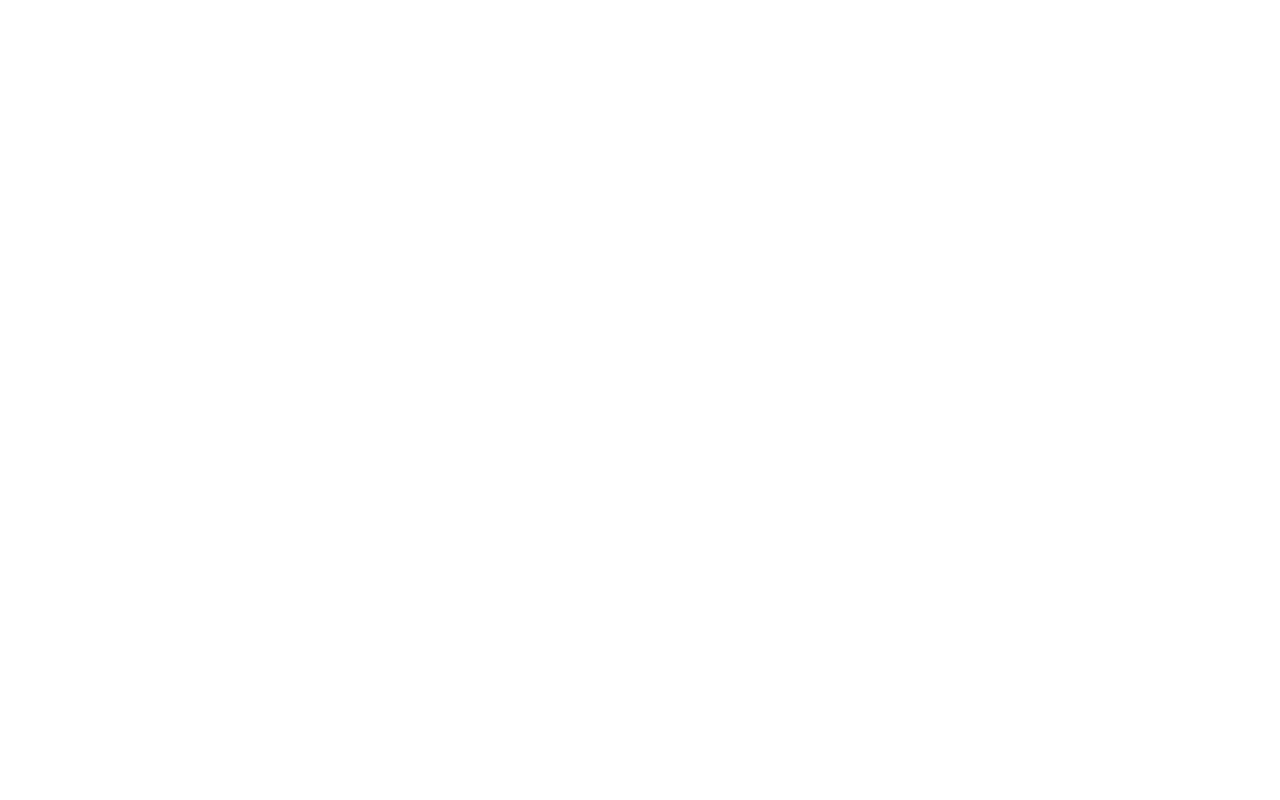
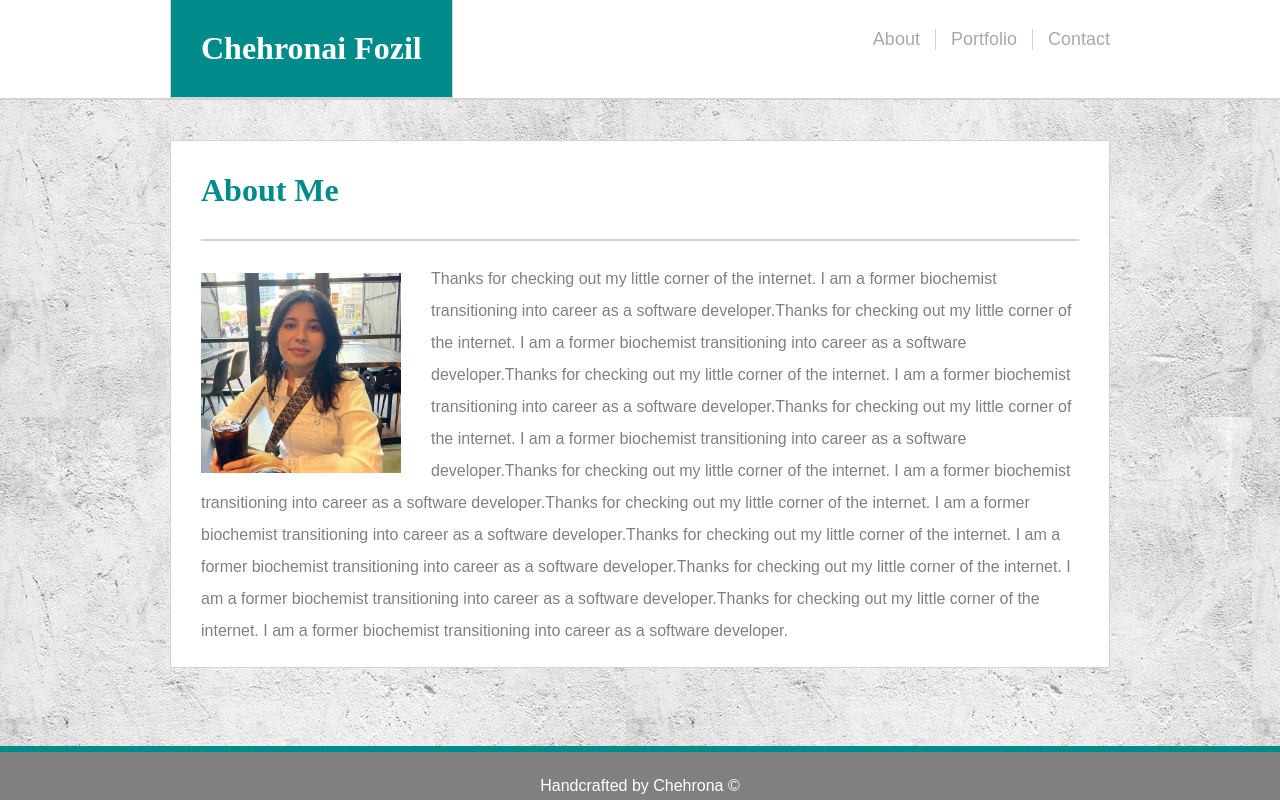
Before and after one commit to chehrona/Basic-Portfolio, a plain HTML site: page index.html in a window 1280 px wide. Drawn offline with Linux system fonts and the light colour scheme.

Commit message:
About Me page

```diff
--- a/assets/css/style.css
+++ b/assets/css/style.css
@@ -0,0 +1,110 @@
+body {
+    margin: 0px;
+    background-image: url("../images/plaster.jpeg");
+    font-family: sans-serif;
+
+}
+.topnav {
+    border-bottom: 2px solid lightgrey;
+    margin-bottom: 40px;
+    padding-left: 170px;
+    background-color: white;
+    display: flex;
+    margin-top: -1px;
+}
+
+.active {
+    position: absolute;
+    right: 0px;
+    display: inline-flex;
+    padding-top: 30px;
+    padding-bottom: 30px;
+    padding-right: 170px;
+    font-size: 16px;
+
+
+}
+#about {
+    margin-right: 15px;
+    padding-right: 15px;
+    border-right: 1px solid lightgrey;
+}
+
+#work {
+    margin-right: 15px;
+    padding-right: 15px;
+    border-right: 1px solid lightgrey;
+}
+#logo {
+    border: 1px solid lightgrey;
+    background-color: darkcyan;
+    padding: 30px;
+    margin: auto 0;
+    font-family: "Times New Roman";
+    font-weight: bolder;
+    color: white;
+    font-size: 32px;
+}
+img {
+    height: 200px;
+    width: 200px;
+    padding-bottom: 10px;
+    padding-top: 10px;
+    padding-right: 30px;
+    display: inline;
+    float: left;
+}
+.container {
+    padding-left: 30px;
+    border: 1px solid lightgrey;
+    margin-left: 170px;
+    margin-right: 170px;
+    padding-right: 30px;
+    background-color: white;
+}
+
+#pic {
+    display: inline;
+}
+p {
+    margin: 0px;
+    line-height: 2;
+    color: grey;
+    padding-bottom: 20px;
+}
+h1 {
+    border-bottom: 2.5px solid lightgrey;
+    padding-bottom: 30px;
+    padding-top: 10px;
+    font-family: "Times New Roman";
+    font-weight: bold;
+    color: darkcyan;
+}
+
+footer {
+    position: fixed;
+    bottom: 0;
+    width: 100%;
+    border-top: 6px solid darkcyan;
+    text-align: center;
+    padding-top: 25px;
+    margin: auto 0;
+    background-color: grey;
+    color: white;
+    padding-bottom: 5px;
+}
+
+a:link {
+    text-decoration: none;
+    color: darkgrey;
+    font-size: 18px;
+}
+
+a:visited {
+    color: darkgrey;
+}
+
+a:hover {
+    color: black;
+
+}
--- a/index.html
+++ b/index.html
@@ -2,9 +2,36 @@
 <html lang="en">
 <head>
     <meta charset="UTF-8">
-    <title>Title</title>
+    <title>Chehronai Fozil</title>
+    <link rel="stylesheet" href="assets/css/style.css">
 </head>
 <body>
+<div class="topnav">
+  <div id="logo">Chehronai Fozil</div>
+  <div class="active">
+      <div id="about">
+        <a href="#news">About</a></div>
+      <div id="work"> <a href="portfolio.html">Portfolio</a></div>
+      <div id="contact"> <a href="contact.html">Contact</a></div>
+  </div>
+</div>
+<div class="container">
+    <h1>About Me</h1>
+    <div id="pic">
+        <img src="assets/images/profile.jpg">
 
+        <p>Thanks for checking out my little corner of the internet.
+        I am a former biochemist transitioning into career as a software developer.Thanks for checking out my little corner of the internet.
+        I am a former biochemist transitioning into career as a software developer.Thanks for checking out my little corner of the internet.
+        I am a former biochemist transitioning into career as a software developer.Thanks for checking out my little corner of the internet.
+        I am a former biochemist transitioning into career as a software developer.Thanks for checking out my little corner of the internet.
+        I am a former biochemist transitioning into career as a software developer.Thanks for checking out my little corner of the internet.
+        I am a former biochemist transitioning into career as a software developer.Thanks for checking out my little corner of the internet.
+        I am a former biochemist transitioning into career as a software developer.Thanks for checking out my little corner of the internet.
+        I am a former biochemist transitioning into career as a software developer.Thanks for checking out my little corner of the internet.
+        I am a former biochemist transitioning into career as a software developer.</p>
+    </div>
+</div>
+<footer class="footer">Handcrafted by Chehrona &copy;</footer>
 </body>
 </html>
```
Also changed, not shown: assets/images/plaster.jpeg (added), assets/images/profile.jpg (added), 2 other files.
